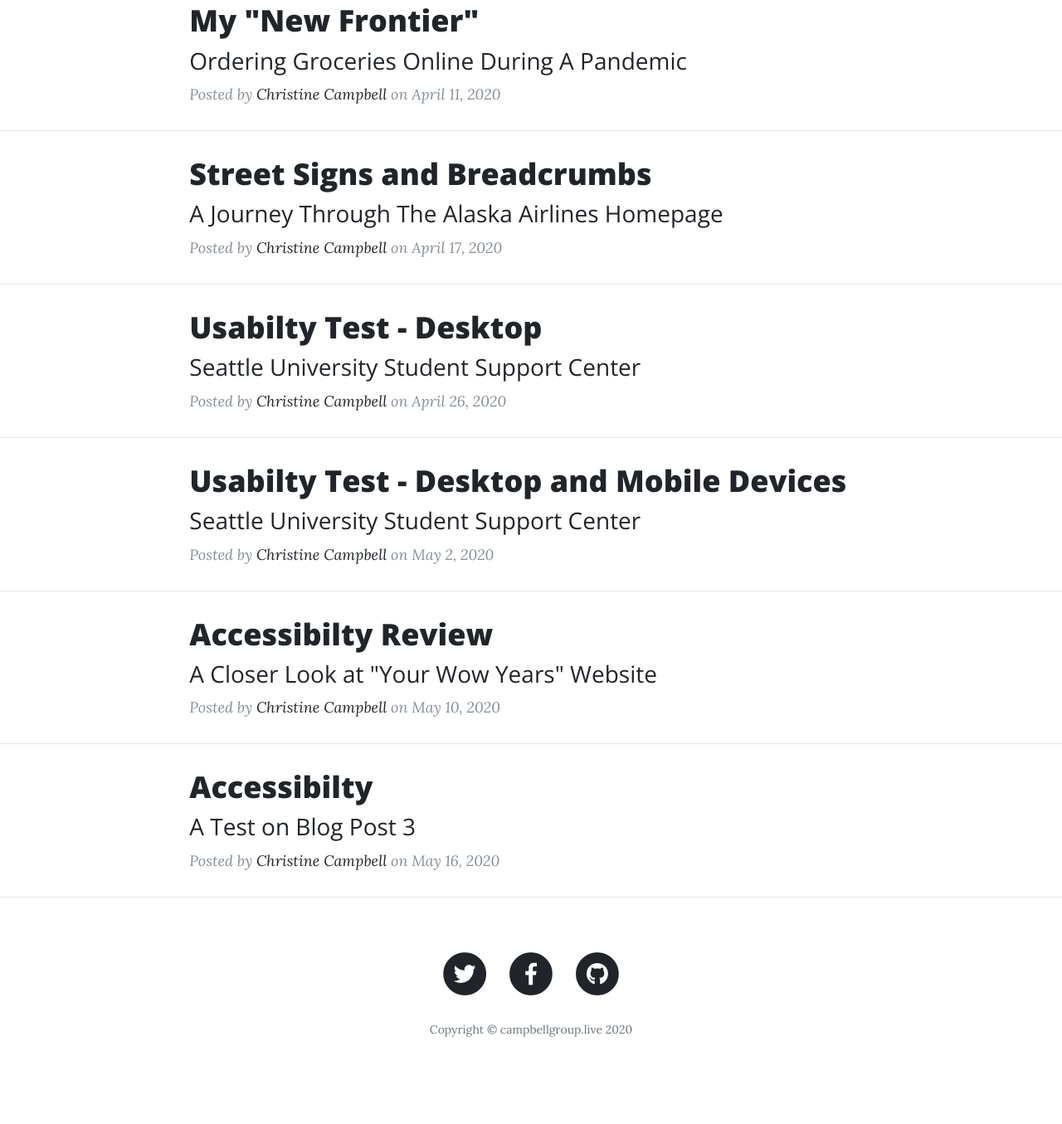
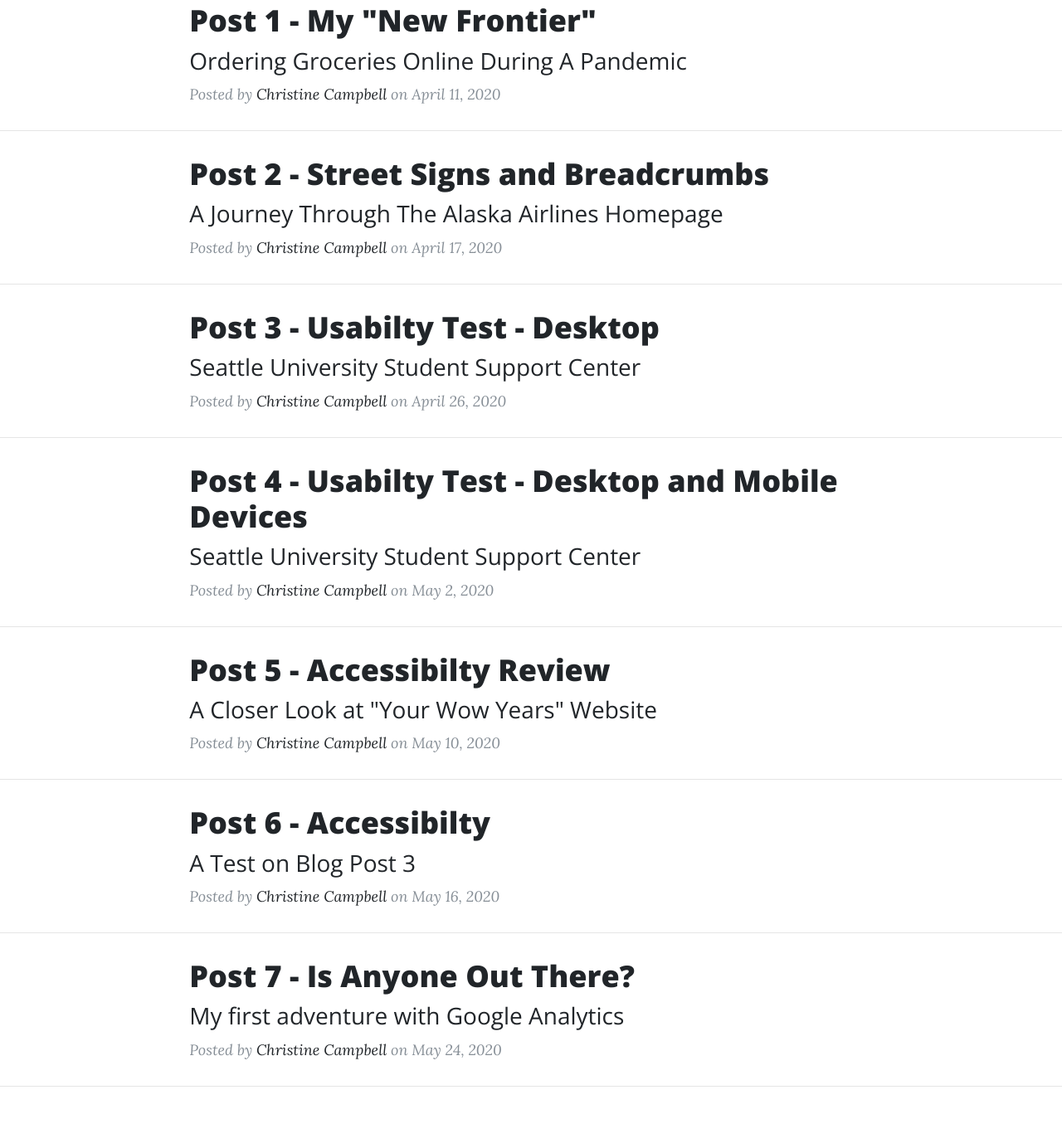
Before and after one commit to ChristineCampbell1/user-science-christine, a plain HTML site: page index.html in a window 1280 px wide. Shown: the part 305-1660 px from the top of the page at 83% size. Before the commit the page ends 1622 px from the top, so only its background shows below. Drawn offline with nearby package versions, Linux system fonts and the light colour scheme.

Commit message:
tweaked post 7

```diff
--- a/index.html
+++ b/index.html
@@ -85,6 +85,7 @@
               <a class="dropdown-item" href="post4.html">Post 4</a>
               <a class="dropdown-item" href="post5.html">Post 5</a>
               <a class="dropdown-item" href="post6.html">Post 6</a>
+              <a class="dropdown-item" href="post7.html">Post 7</a>
             </div>
           </li>
           <li class="nav-item">
@@ -119,7 +120,7 @@
       <div class="post-preview">
         <a href="post1.html">
           <h2 class="post-title">
-            My "New Frontier"
+            Post 1 - My "New Frontier"
           </h2>
           <h3 class="post-subtitle">
             Ordering Groceries Online During A Pandemic
@@ -136,7 +137,7 @@
       <div class="post-preview">
         <a href="post2.html">
           <h2 class="post-title">
-            Street Signs and Breadcrumbs
+            Post 2 - Street Signs and Breadcrumbs
           </h2>
           <h3 class="post-subtitle">
             A Journey Through The Alaska Airlines Homepage
@@ -153,7 +154,7 @@
       <div class="post-preview">
         <a href="post3.html">
           <h2 class="post-title">
-            Usabilty Test - Desktop
+            Post 3 - Usabilty Test - Desktop
           </h2>
           <h3 class="post-subtitle">
             Seattle University Student Support Center
@@ -170,7 +171,7 @@
       <div class="post-preview">
         <a href="post4.html">
           <h2 class="post-title">
-            Usabilty Test - Desktop and Mobile Devices
+            Post 4 - Usabilty Test - Desktop and Mobile Devices
           </h2>
           <h3 class="post-subtitle">
             Seattle University Student Support Center
@@ -187,7 +188,7 @@
       <div class="post-preview">
         <a href="post5.html">
           <h2 class="post-title">
-            Accessibilty Review
+            Post 5 - Accessibilty Review
           </h2>
           <h3 class="post-subtitle">
             A Closer Look at "Your Wow Years" Website
@@ -204,7 +205,7 @@
       <div class="post-preview">
         <a href="post6.html">
           <h2 class="post-title">
-            Accessibilty
+            Post 6 - Accessibilty
           </h2>
           <h3 class="post-subtitle">
             A Test on Blog Post 3
@@ -213,6 +214,23 @@
         <p class="post-meta">Posted by
           <a href="#">Christine Campbell</a>
           on May 16, 2020</p>
+      </div>
+    </div>
+    <hr>
+
+    <div class="col-lg-8 col-md-12 mx-auto">
+      <div class="post-preview">
+        <a href="post7.html">
+          <h2 class="post-title">
+            Post 7 - Is Anyone Out There?
+          </h2>
+          <h3 class="post-subtitle">
+            My first adventure with Google Analytics
+          </h3>
+        </a>
+        <p class="post-meta">Posted by
+          <a href="#">Christine Campbell</a>
+          on May 24, 2020</p>
       </div>
     </div>
     <hr>
```
Also changed, not shown: post7.html (+10 -9 lines).
